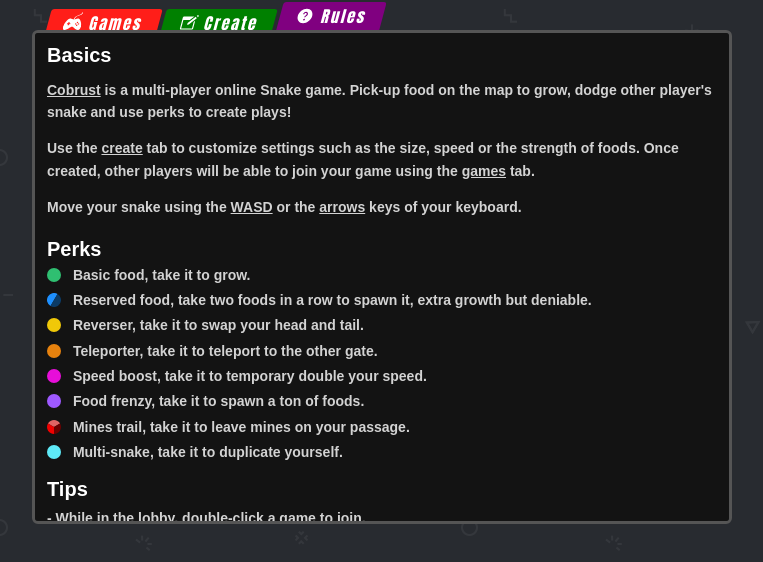
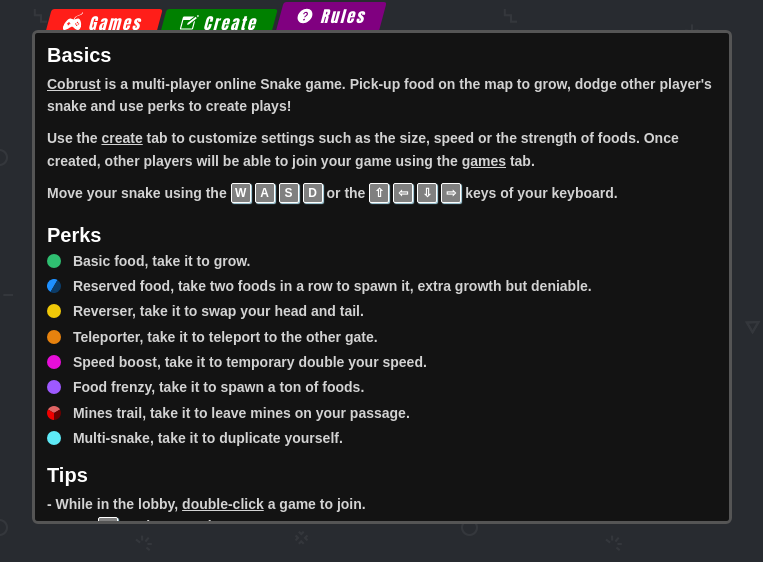
Before and after one commit to scotow/cobrust, a website: page src/public/index.html in a window 1280 px wide. Both pictures are taken after a click on the label "Rules". Shown: the part 222-784 px from the top of the page, without its empty margins (258-1021 px from the left). Drawn offline with Linux system fonts and the light colour scheme.

Commit message:
Change key tips UI

```diff
--- a/Cargo.toml
+++ b/Cargo.toml
@@ -1,6 +1,6 @@
 [package]
 name = "cobrust"
-version = "0.14.0"
+version = "0.14.1"
 authors = ["Scotow <contact@scotow.com>"]
 edition = "2021"
 
--- a/src/public/app.css
+++ b/src/public/app.css
@@ -383,6 +383,31 @@
     line-height: 1.6em;
 }
 
+#lobby > .rules > .content > .section > .text > .paragraph:nth-last-child(n+2) {
+    margin-bottom: 10px;
+}
+
+#lobby > .rules > .content .key-group {
+    display: inline-flex;
+    align-items: center;
+    gap: 4px;
+}
+
+#lobby > .rules > .content .key {
+    display: inline-flex;
+    width: 18px;
+    height: 18px;
+    justify-content: center;
+    align-items: center;
+    font-size: 12px;
+    color: white;
+    background-color: gray;
+    border: 1px solid white;
+    border-radius: 2px;
+    box-shadow: 1px 1px 1px lightblue;
+    transform: translateY(-1px);
+}
+
 #lobby > .rules > .content > .section > .perk {
     margin-bottom: 10px;
     font-size: 14px;
--- a/src/public/index.html
+++ b/src/public/index.html
@@ -115,15 +115,29 @@
                     <div class="section">
                         <div class="title">Basics</div>
                         <div class="text">
-                            <p>
+                            <div class="paragraph">
                                 <u>Cobrust</u> is a multi-player online Snake game. Pick-up food on the map to grow, dodge other player's snake and use perks to create plays!
-                            </p>
-                            <p>
+                            </div>
+                            <div class="paragraph">
                                 Use the <u>create</u> tab to customize settings such as the size, speed or the strength of foods. Once created, other players will be able to join your game using the <u>games</u> tab.
-                            </p>
-                            <p>
-                                Move your snake using the <u>WASD</u> or the <u>arrows</u> keys of your keyboard.
-                            </p>
+                            </div>
+                            <div class="paragraph">
+                                Move your snake using the
+                                <div class="key-group">
+                                    <span class="key">W</span>
+                                    <span class="key">A</span>
+                                    <span class="key">S</span>
+                                    <span class="key">D</span>
+                                </div>
+                                or the
+                                <div class="key-group">
+                                    <span class="key">⇧</span>
+                                    <span class="key">⇦</span>
+                                    <span class="key">⇩</span>
+                                    <span class="key">⇨</span>
+                                </div>
+                                keys of your keyboard.
+                            </div>
                         </div>
                     </div>
                     <div class="section">
@@ -187,7 +201,7 @@
                     <div class="section">
                         <div class="title">Tips</div>
                         <div class="text">- While in the lobby, <u>double-click</u> a game to join.</div>
-                        <div class="text">- Press the <u>C key</u> to change color.</div>
+                        <div class="text">- Press <span class="key">C</span> to change color.</div>
                         <div class="text">- Some perks apply to all your bodies when eaten.</div>
                     </div>
                 </div>
```
Also changed, not shown: 1 other file.
